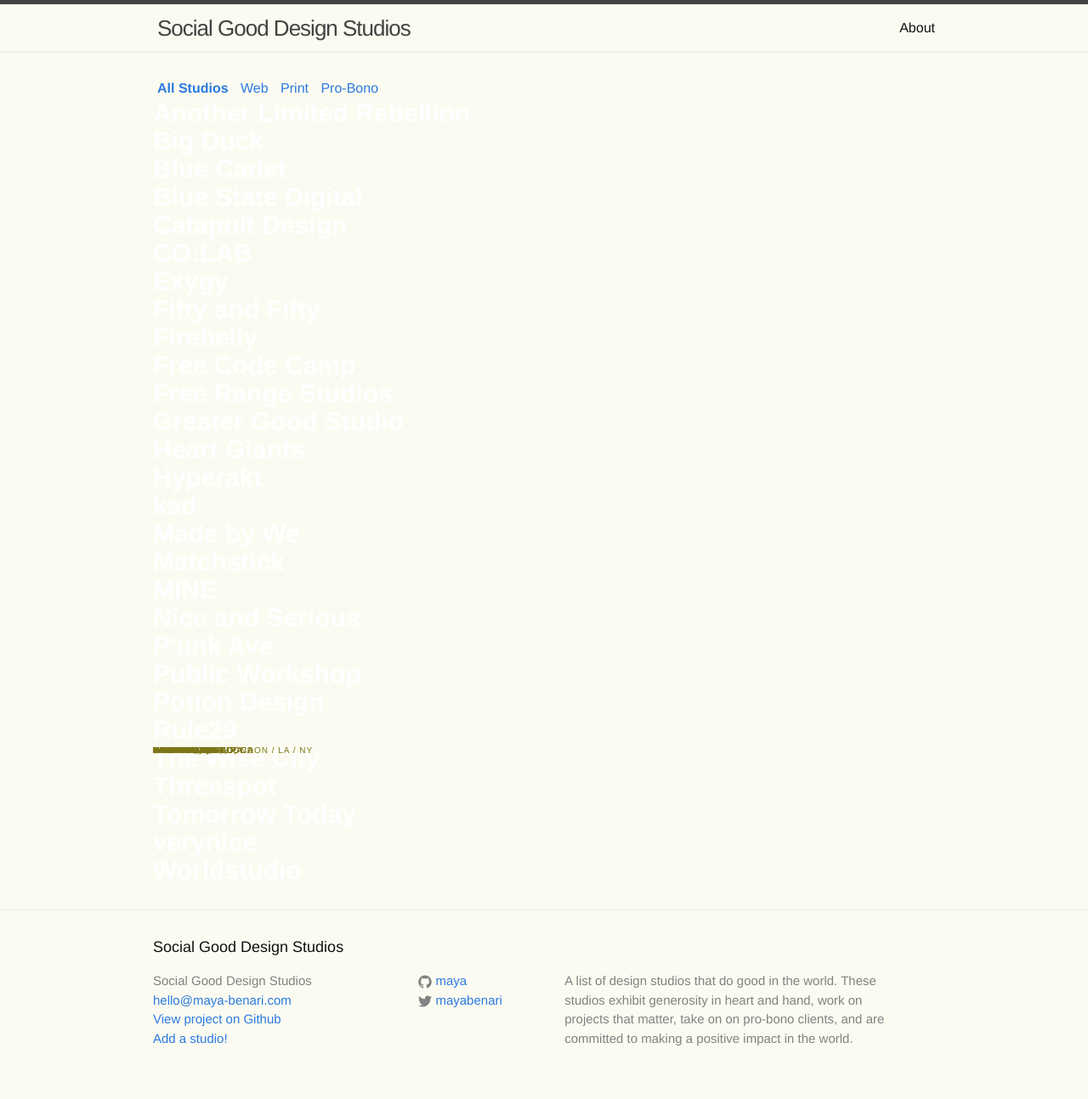
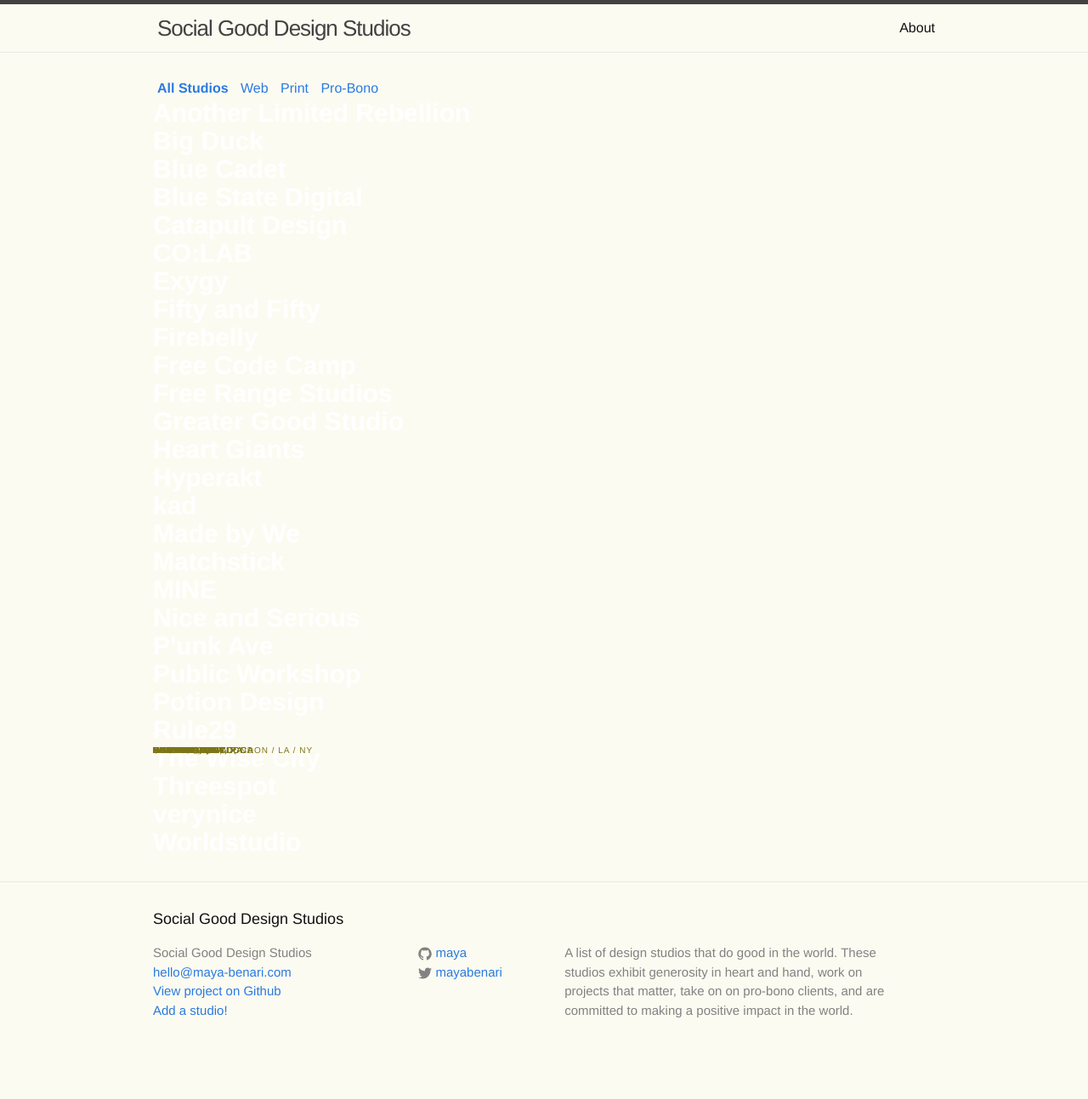
Before and after one commit to maya/social-good-design-studios, a Jekyll site: the page built from index.html, in a window 1280 px wide. Shown: the whole page at 85% size. Built offline with Jekyll 4.4.1, drawn with Linux system fonts in a browser that asks for light colours; after the commit the page ends 1260 px from its top, so only the background shows below that.

Commit message:
Removes Tomorrow Today
Tomorrow Today appears to have ceased operations in April 2015.

```diff
--- a/_data/studios.yml
+++ b/_data/studios.yml
@@ -121,10 +121,6 @@
   website: threespot.com
   category: web
 
-- name: Tomorrow Today
-  location: "Cincinnati, OH"
-  website: tomorrowtoday.is
-
 - name: verynice
   location: LA / NY / ATX
   website: verynice.co
```
